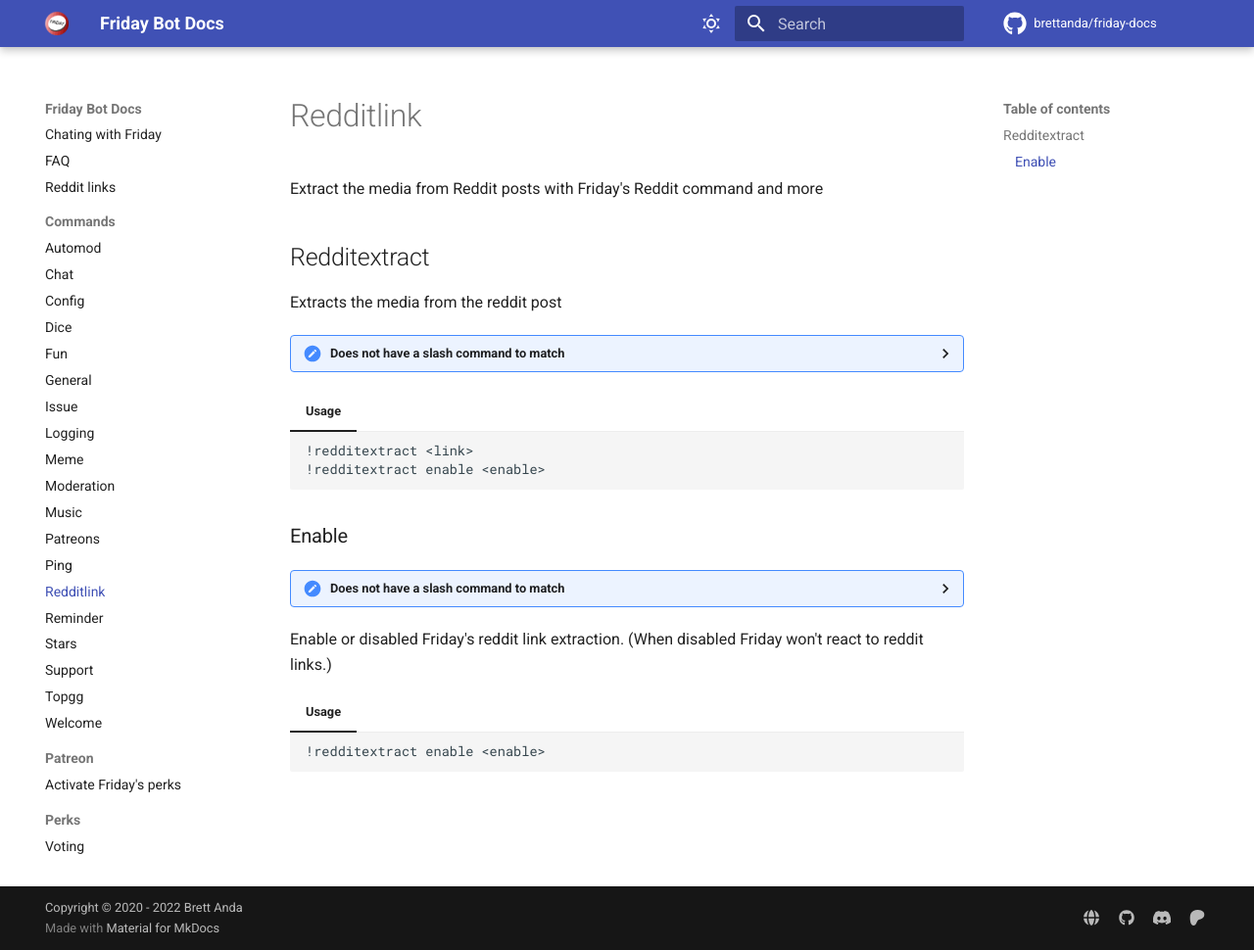
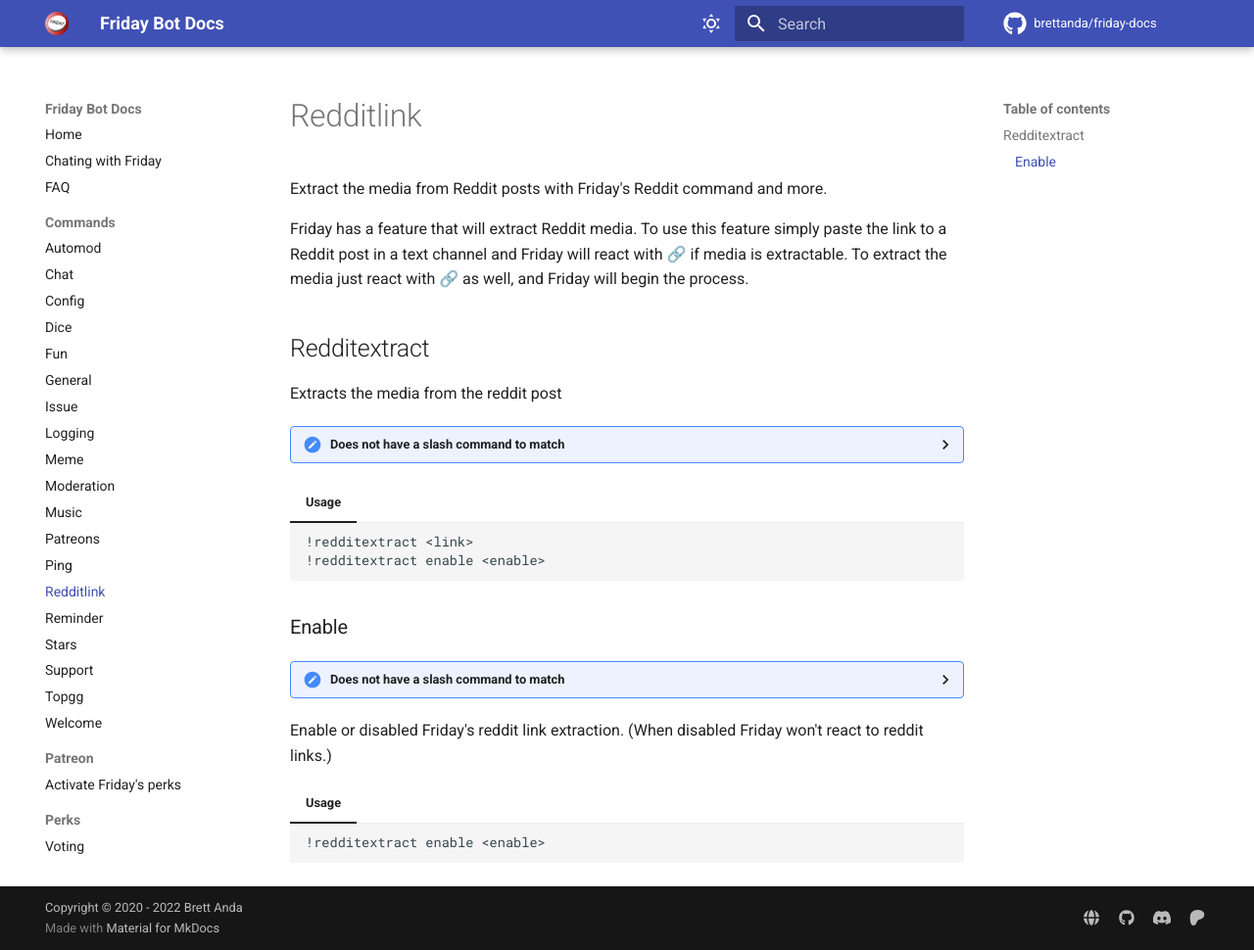
Before and after one commit to Brettanda/friday-docs, an MkDocs documentation site: the page built from docs/commands/redditlink.md, in a window 1280 px wide and 970 px high. Shown: the whole window at 98% size. Built offline with MkDocs 1.6.1 and Material for MkDocs 9.7.7, drawn with Linux system fonts in a browser that asks for light colours; nearby versions of some CDN libraries; comment, search, counter and statistics services are not loaded; the version menu is left out.

Commit message:
moved some redditlink info

```diff
--- a/docs/commands/redditlink.md
+++ b/docs/commands/redditlink.md
@@ -1,10 +1,15 @@
 ---
 title: Redditlink
-description: Extract the media from Reddit posts with Friday's Reddit command and more
+description: Extract the media from Reddit posts with Friday's Reddit command and more.
 ---
 # Redditlink
 
-Extract the media from Reddit posts with Friday's Reddit command and more
+Extract the media from Reddit posts with Friday's Reddit command and more.
+
+Friday has a feature that will extract Reddit media. To use this feature
+simply paste the link to a Reddit post in a text channel and Friday will
+react with 🔗 if media is extractable. To extract the media just react
+with 🔗 as well, and Friday will begin the process.
 
 ## Redditextract
 
```
Also changed, not shown: docs/redditlinks.md (deleted, +0 -3 lines).
